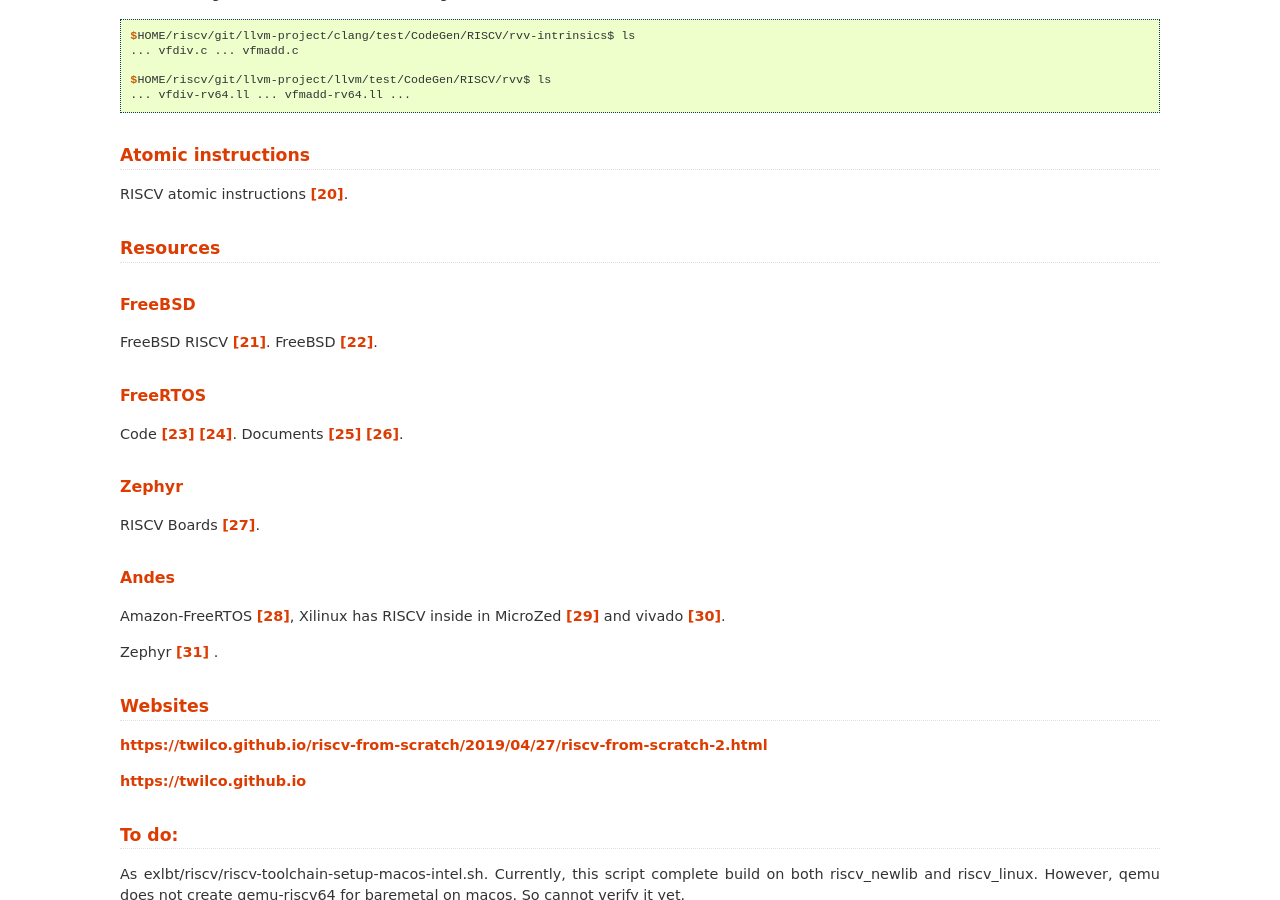
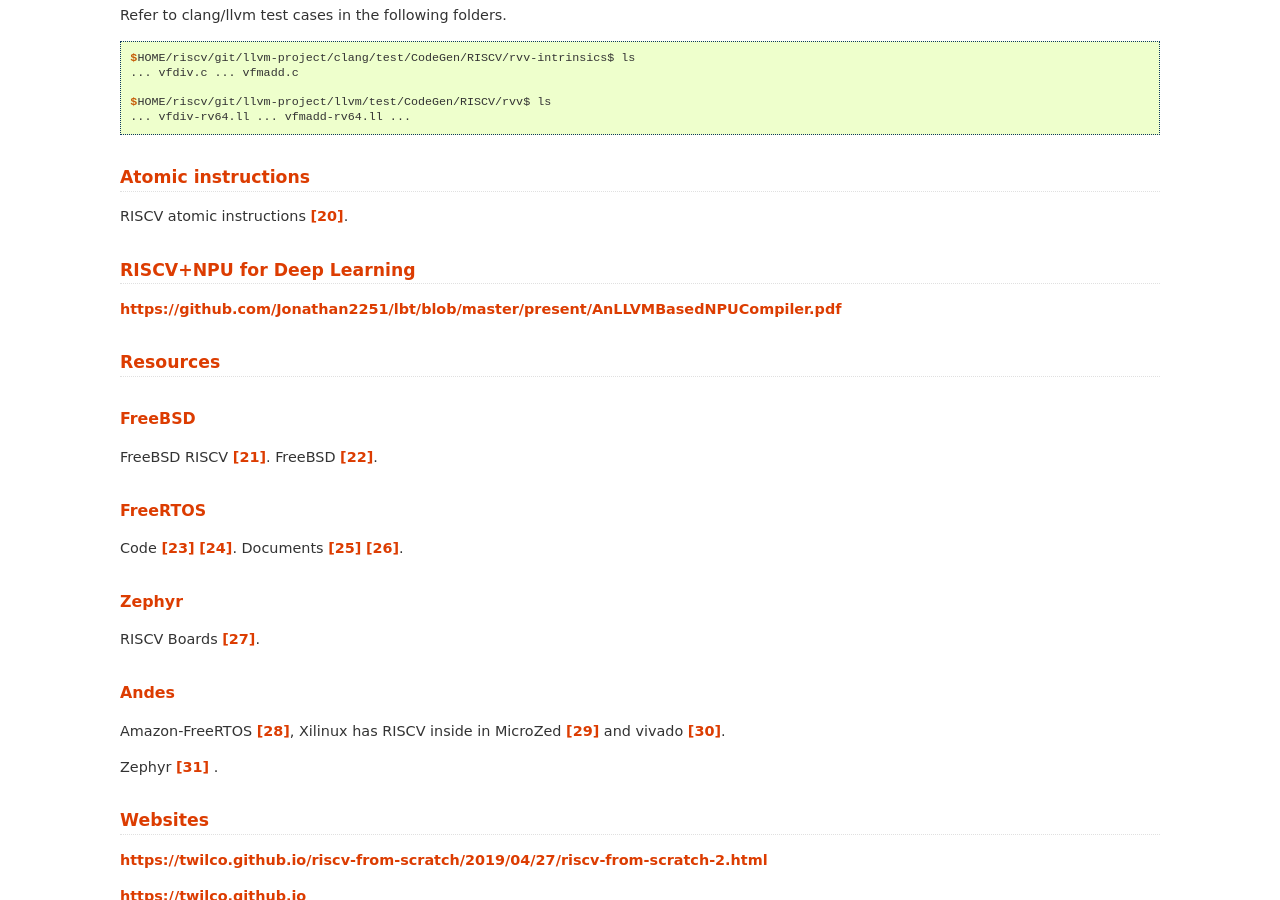
Before and after one commit to Jonathan2251/lbt, a Sphinx documentation site: the page built from source/riscv.rst, in a window 1280 px wide and 900 px high, scrolled down 9725 px. Built offline with Sphinx 7.4.7, drawn with Linux system fonts in a browser that asks for light colours; some of the changed text lies outside the part shown.

Commit message:
RISCV+NPU for Deep Learning of riscv.rst

```diff
--- a/source/riscv.rst
+++ b/source/riscv.rst
@@ -516,6 +516,12 @@ Atomic instructions
 RISCV atomic instructions [#atomic-isa]_.
 
 
+RISCV+NPU for Deep Learning
+---------------------------
+
+https://github.com/Jonathan2251/lbt/blob/master/present/AnLLVMBasedNPUCompiler.pdf
+
+
 Resources
 ---------
 
```
